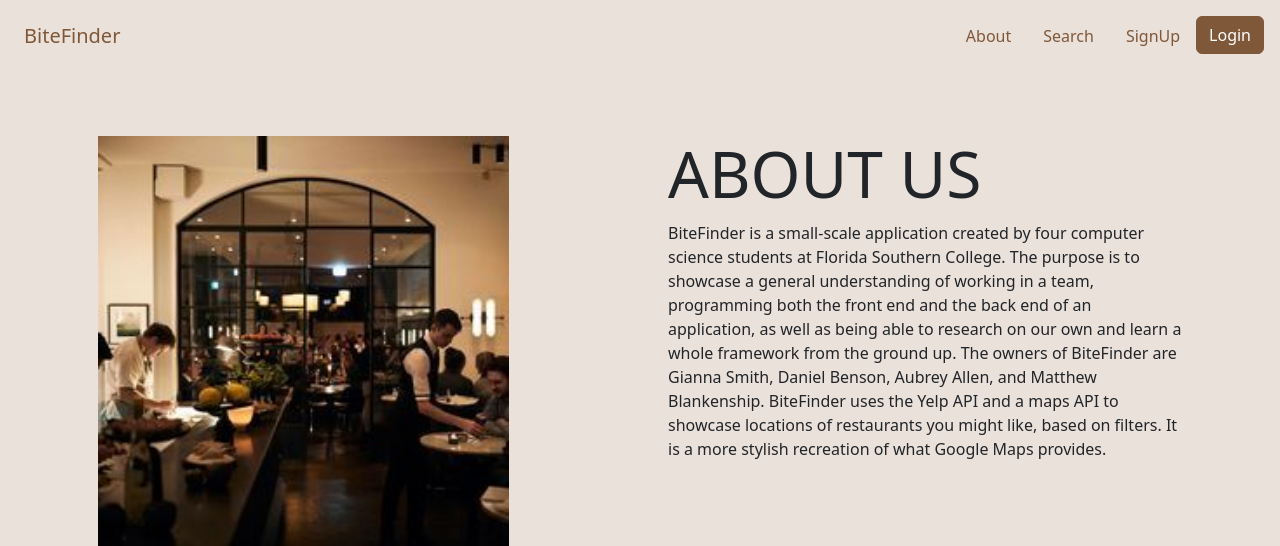
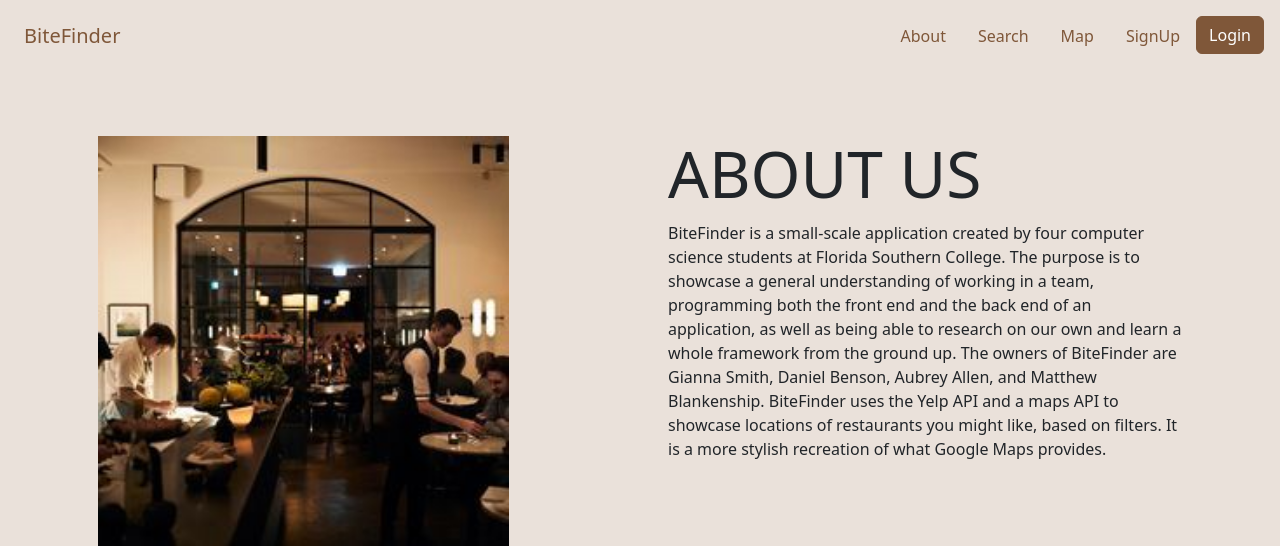
Before and after one commit to aallen764/Restaurant-Software, a Django app: page /about/ in a window 1280 px wide. Shown: the top 546 px of the page. Run offline with Django 5.2, Linux system fonts and the light colour scheme; some libraries are stand-ins or nearby versions.

Commit message:
Updated Nav Bar by adding a link to the Map

```diff
--- a/restaurantSoftware/templates/base.html
+++ b/restaurantSoftware/templates/base.html
@@ -44,6 +44,9 @@
                             </li>
                             <li class = "nav-item">
                               <a class = "nav-link mx-2 brown" href = "{% url 'search.index' %}">Search</a>
+                            </li>
+                            <li class = "nav-item">
+                              <a class = "nav-link mx-2 brown" href = "{% url 'map.index' %}">Map</a>
                             </li>
                             <li class = "nav-item">
                             <a class = "nav-link mx-2 brown" href = "{% url 'signUp' %}">SignUp</a>
```
Also changed, not shown: db.sqlite3.
